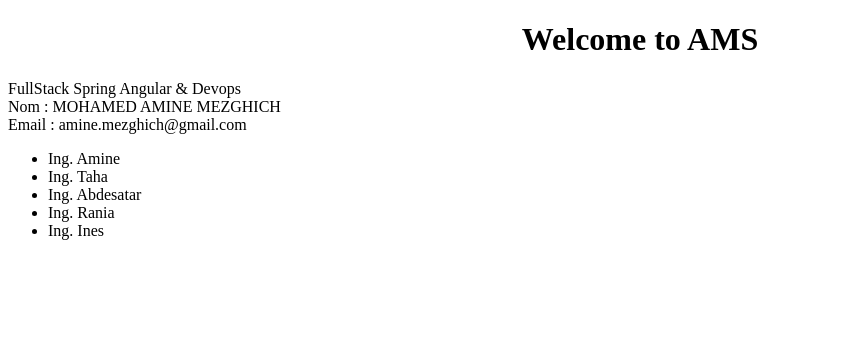
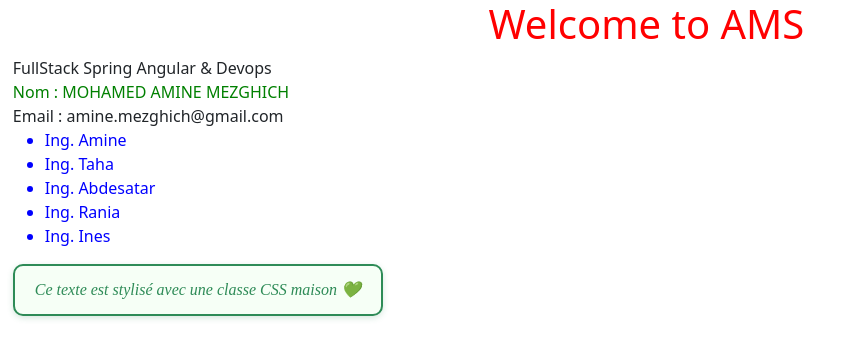
Before and after one commit to TimoumiRaouf/CafeManouba, an Angular app: page / in a window 1280 px wide. Shown: the top 358 px of the page, without its empty margins (0-858 px from the left). Built offline with nearby package versions, Linux system fonts and the light colour scheme.

Commit message:
ajouter css et bootstrap

```diff
--- a/angular.json
+++ b/angular.json
@@ -32,7 +32,9 @@
               }
             ],
             "styles": [
+              "node_modules/bootstrap/dist/css/bootstrap.css",
               "src/styles.css"
+
             ]
           },
           "configurations": {
--- a/package.json
+++ b/package.json
@@ -26,6 +26,7 @@
     "@angular/forms": "^20.1.0",
     "@angular/platform-browser": "^20.1.0",
     "@angular/router": "^20.1.0",
+    "bootstrap": "^5.3.7",
     "rxjs": "~7.8.0",
     "tslib": "^2.3.0"
   },
--- a/src/app/app.css
+++ b/src/app/app.css
@@ -0,0 +1,30 @@
+h1{
+    color:red
+}
+
+.c1{
+    color:blue
+}
+
+.c2{
+    color:green
+}
+
+.custom-box {
+  font-family: 'Roboto Slab', serif;
+  color: #2e8b57; /* vert élégant */
+  font-style: italic;
+  border: 2px solid #2e8b57;
+  border-radius: 10px;
+  padding: 12px 20px;
+  background-color: #f6fff6; /* vert très pâle */
+  box-shadow: 0 2px 6px rgba(46, 139, 87, 0.2);
+  transition: all 0.3s ease;
+  display: inline-block;
+}
+
+.custom-box:hover {
+  background-color: #e1f7e6;
+  transform: translateY(-2px);
+  box-shadow: 0 4px 10px rgba(46, 139, 87, 0.3);
+}
--- a/src/app/app.html
+++ b/src/app/app.html
@@ -2,10 +2,14 @@
 
 {{formation}}
 <br/>
-Nom : {{nom|uppercase}}
+<span class="c2">Nom : {{nom|uppercase}}</span>
 <br/>
 Email : {{email}}
 <br/>
 <ul>
-    <li *ngFor="let nom of noms">{{nom|firstLetterUppercase|addIng}}</li>
+    <li class="c1" *ngFor="let nom of noms">{{nom|firstLetterUppercase|addIng}}</li>
 </ul>
+
+<div class="custom-box">
+  Ce texte est stylisé avec une classe CSS maison 💚
+</div>
--- a/src/styles.css
+++ b/src/styles.css
@@ -1 +1,5 @@
 /* You can add global styles to this file, and also import other style files */
+/*@import "../node_modules/bootstrap/dist/css/bootstrap.css";*/
+body{
+    margin-left:1%
+}
```
Also changed, not shown: 1 other file (tests, documents, lock files or other folders).
